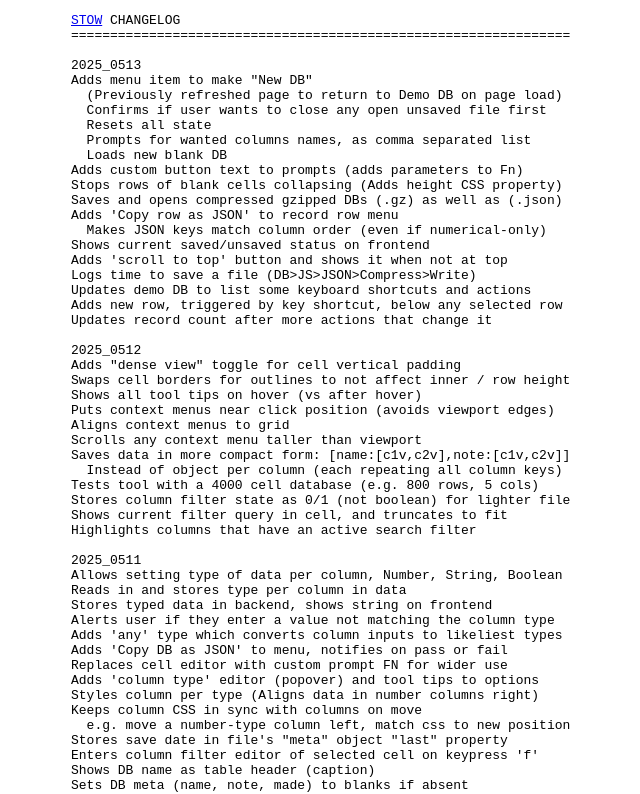
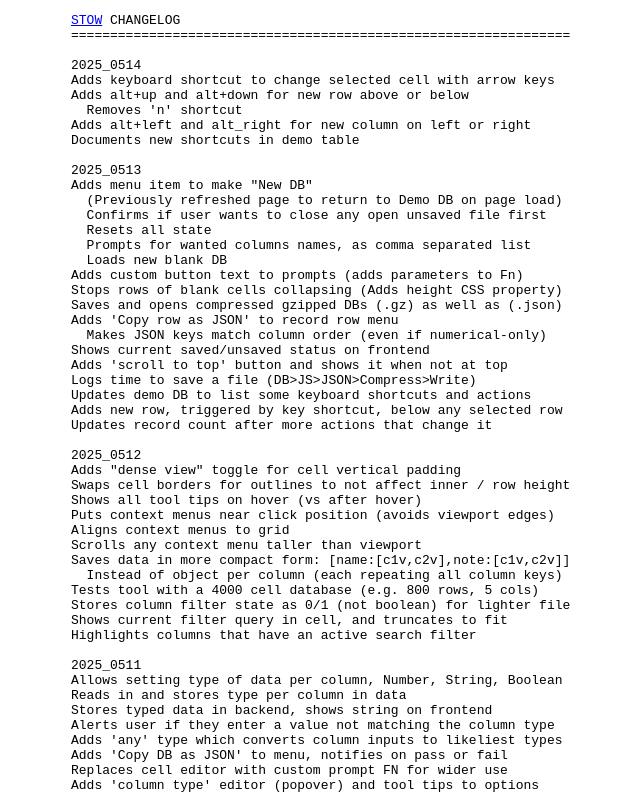
Before and after one commit to gregabbott/stow, a plain HTML site: page log.html in a window 1280 px wide. Shown: the top 794 px of the page, without its empty margins (313-953 px from the left). Drawn offline with Linux system fonts and the light colour scheme.

Commit message:
2025_0514
Adds arrow key cell nav, row and column creation

```diff
--- a/log.html
+++ b/log.html
@@ -15,6 +15,13 @@ pre{
 <pre><a href="index.html">STOW</a> CHANGELOG
 ================================================================
 <!--Versions new at top. Per date: First at top-->
+2025_0514
+Adds keyboard shortcut to change selected cell with arrow keys
+Adds alt+up and alt+down for new row above or below
+  Removes 'n' shortcut
+Adds alt+left and alt_right for new column on left or right
+Documents new shortcuts in demo table
+
 2025_0513
 Adds menu item to make "New DB"
   (Previously refreshed page to return to Demo DB on page load)
```
Also changed, not shown: index.html (+3 -3 lines).
